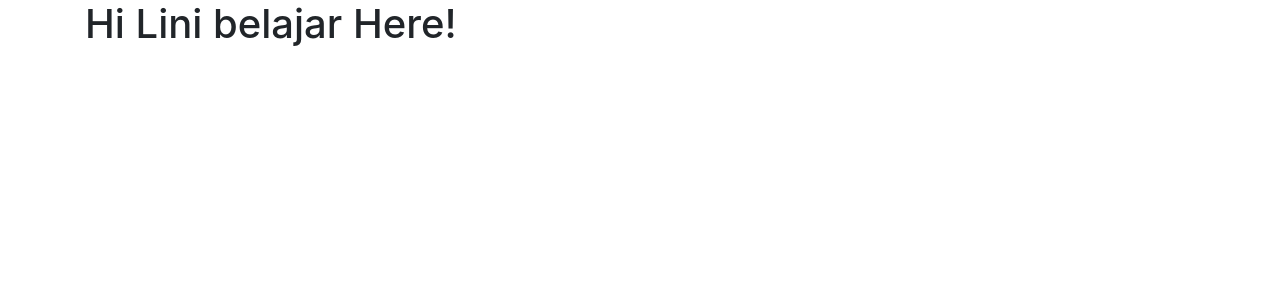
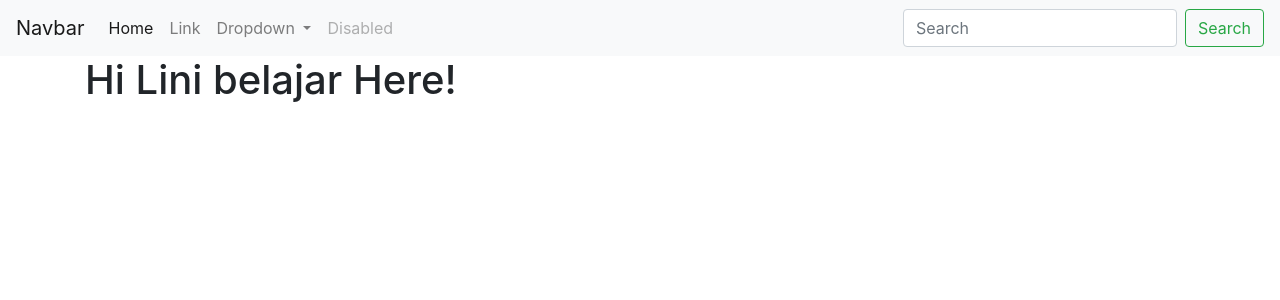
Before and after one commit to oktoberlin/Project1, a Django app: page / in a window 1280 px wide. Shown: the top 300 px of the page. Run offline with Django 3.2, Linux system fonts and the light colour scheme; some libraries are stand-ins or nearby versions.

Commit message:
add bootstrap module

```diff
--- a/LiniBelajar/home/templates/home.html
+++ b/LiniBelajar/home/templates/home.html
@@ -2,5 +2,45 @@
 
 {% block content %}
 
-<h1>Hi Lini belajar Here!</h1>
+<nav class="navbar navbar-expand-lg navbar-light bg-light">
+        <a class="navbar-brand" href="#">Navbar</a>
+        <button class="navbar-toggler" type="button" data-toggle="collapse" data-target="#navbarSupportedContent" aria-controls="navbarSupportedContent" aria-expanded="false" aria-label="Toggle navigation">
+            <span class="navbar-toggler-icon"></span>
+        </button>
+
+        <div class="collapse navbar-collapse" id="navbarSupportedContent">
+            <ul class="navbar-nav mr-auto">
+            <li class="nav-item active">
+                <a class="nav-link" href="#">Home <span class="sr-only">(current)</span></a>
+            </li>
+            <li class="nav-item">
+                <a class="nav-link" href="#">Link</a>
+            </li>
+            <li class="nav-item dropdown">
+                <a class="nav-link dropdown-toggle" href="#" id="navbarDropdown" role="button" data-toggle="dropdown" aria-haspopup="true" aria-expanded="false">
+                Dropdown
+                </a>
+                <div class="dropdown-menu" aria-labelledby="navbarDropdown">
+                <a class="dropdown-item" href="#">Action</a>
+                <a class="dropdown-item" href="#">Another action</a>
+                <div class="dropdown-divider"></div>
+                <a class="dropdown-item" href="#">Something else here</a>
+                </div>
+            </li>
+            <li class="nav-item">
+                <a class="nav-link disabled" href="#" tabindex="-1" aria-disabled="true">Disabled</a>
+            </li>
+            </ul>
+            <form class="form-inline my-2 my-lg-0">
+            <input class="form-control mr-sm-2" type="search" placeholder="Search" aria-label="Search">
+            <button class="btn btn-outline-success my-2 my-sm-0" type="submit">Search</button>
+            </form>
+        </div>
+    </nav>
+
+    <div class="container">
+        <h1>Hi Lini belajar Here!</h1>
+    </div>
+
+
 {% endblock %}
--- a/LiniBelajar/templates/layout.html
+++ b/LiniBelajar/templates/layout.html
@@ -11,7 +11,8 @@
     <title>LiniBelajar</title>
   </head>
   <body>
-    <div class="container">
+
+    <div>
         {% block content %}
         {% endblock %}
     </div>
```
Also changed, not shown: LiniBelajar/package-lock.json (added).
